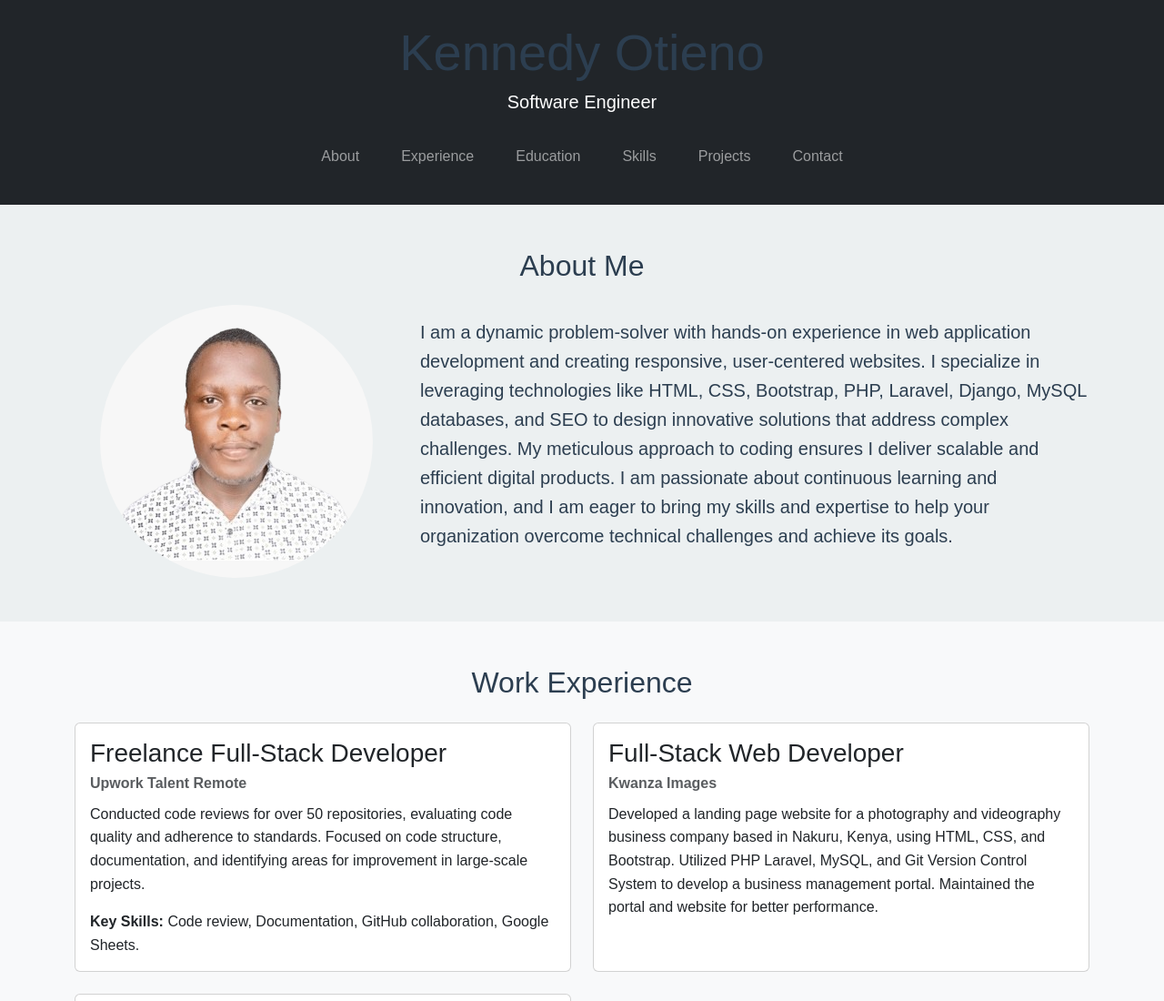
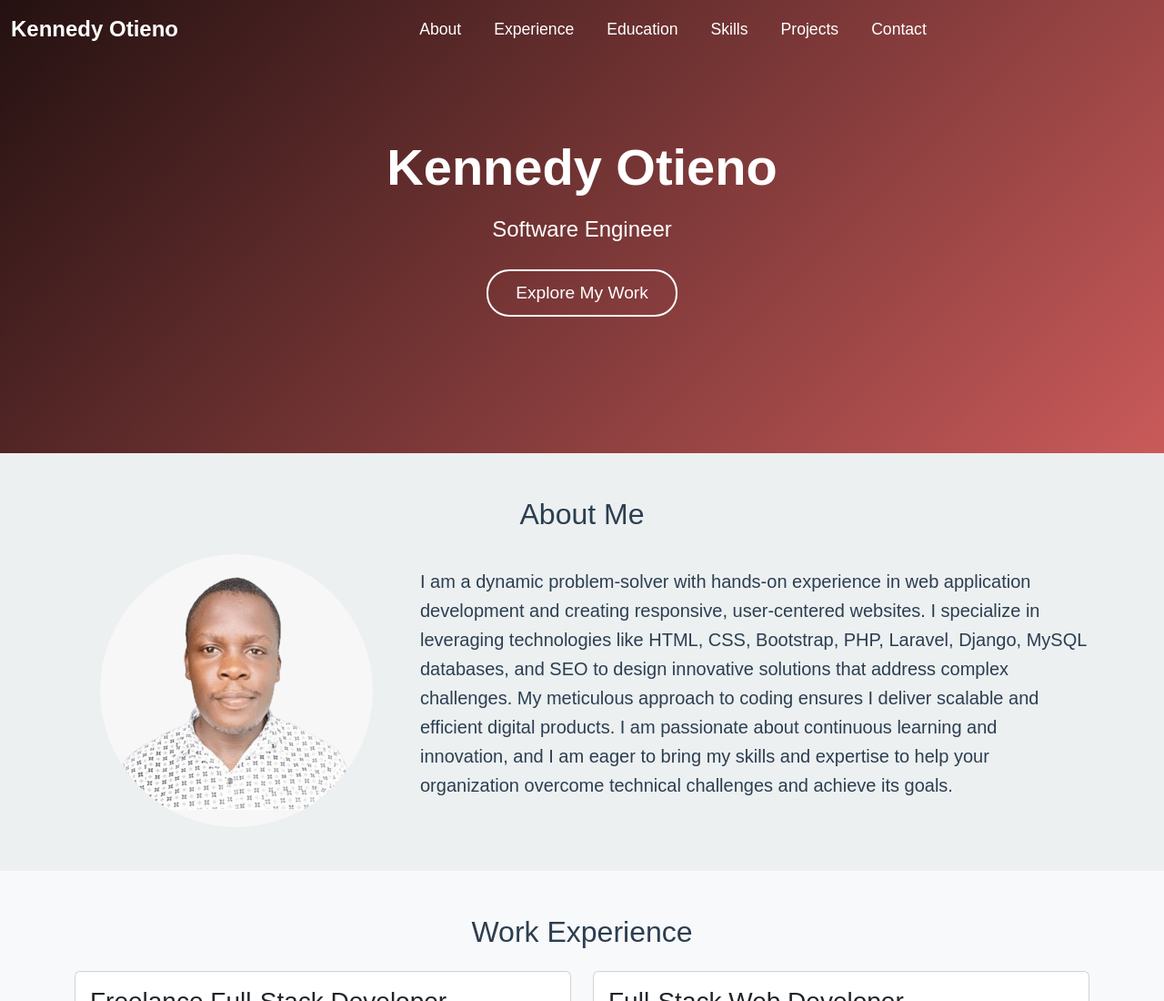
Before and after one commit to KennedyOti/devkennedy, a plain HTML site: page index.html in a window 1280 px wide. Shown: the top 1100 px of the page at 91% size. Drawn offline with nearby package versions, Linux system fonts and the light colour scheme.

Commit message:
home updates

```diff
--- a/assets/css/styles.css
+++ b/assets/css/styles.css
@@ -26,44 +26,72 @@ a:hover {
   text-decoration: underline;
 }
 
-/* Header */
-header {
-  background-color: #2c3e50; /* Dark Blue-Gray */
-  color: #ecf0f1; /* Light Gray */
-  padding: 20px 0;
-  text-align: center;
+/* Header Section */
+.header-section {
+  background: linear-gradient(
+    135deg,
+    #241111,
+    #ca5a5a
+  ); /* Gradient background with muted red colors */
+  padding: 150px 0; /* Increased padding for a spacious look */
+  position: relative;
+  overflow: hidden;
 }
 
-header h1 {
-  margin: 0;
-  font-size: 2.5rem;
+.header-section h1 {
+  font-size: 3.5rem; /* Larger heading */
+  font-weight: bold;
+  margin-bottom: 20px;
+  color: #ffffff; /* White text for contrast */
 }
 
-header p {
-  margin: 5px 0;
-  font-size: 1.2rem;
+.header-section .lead {
+  font-size: 1.5rem; /* Larger subtitle */
+  margin-bottom: 30px;
+  color: #ffffff; /* White text for contrast */
 }
 
-header nav ul {
-  list-style: none;
-  padding: 0;
-  margin: 10px 0 0;
+.header-section .btn {
+  font-size: 1.2rem;
+  padding: 10px 30px;
+  border-radius: 25px;
+  border: 2px solid #ffffff; /* White border */
+  color: #ffffff; /* White text */
+  background-color: transparent; /* Transparent background */
+  transition: all 0.3s ease;
 }
 
-header nav ul li {
-  display: inline;
-  margin: 0 15px;
+.header-section .btn:hover {
+  background-color: #ffffff; /* White background on hover */
+  color: #8b0000; /* Deep maroon text on hover */
 }
 
-header nav ul li a {
-  color: #ecf0f1; /* Light Gray */
-  font-weight: bold;
+/* Navbar */
+.navbar {
+  background-color: transparent; /* Transparent by default */
+  transition: background-color 0.3s ease;
 }
 
-header nav ul li a:hover {
-  color: #3498db; /* Bright Blue */
+.navbar.scrolled {
+  background-color: #8b0000; /* Deep maroon when scrolled */
 }
 
+.navbar-brand {
+  font-size: 1.5rem;
+  font-weight: bold;
+  color: #ffffff; /* White text */
+}
+
+.navbar-nav .nav-link {
+  font-size: 1.1rem;
+  margin: 0 10px;
+  color: #ffffff; /* White text */
+  transition: color 0.3s ease;
+}
+
+.navbar-nav .nav-link:hover {
+  color: #ffd700; /* Gold highlight color on hover */
+}
 /* Sections */
 .section {
   padding: 50px 0;
--- a/assets/js/script.js
+++ b/assets/js/script.js
@@ -0,0 +1,9 @@
+// Add scroll event listener to the window
+window.addEventListener("scroll", function () {
+  const navbar = document.querySelector(".navbar");
+  if (window.scrollY > 50) {
+    navbar.classList.add("scrolled");
+  } else {
+    navbar.classList.remove("scrolled");
+  }
+});
--- a/index.html
+++ b/index.html
@@ -19,12 +19,18 @@
   </head>
   <body>
     <!-- Header Section -->
-    <header class="bg-dark text-white text-center py-4">
+<header class="header-section text-white text-center">
   <div class="container">
-        <h1 class="display-4">Kennedy Otieno</h1>
-        <p class="lead">Software Engineer</p>
-        <nav class="navbar navbar-expand-lg navbar-dark">
+    <h1 class="display-4 mb-3">Kennedy Otieno</h1>
+    <p class="lead mb-4">Software Engineer</p>
+    <a href="#about" class="btn btn-outline-light btn-lg">Explore My Work</a>
+  </div>
+</header>
+
+<!-- Navbar -->
+<nav class="navbar navbar-expand-lg navbar-dark fixed-top">
   <div class="container-fluid">
+    <a class="navbar-brand" href="#">Kennedy Otieno</a>
     <button
       class="navbar-toggler"
       type="button"
@@ -36,10 +42,7 @@
     >
       <span class="navbar-toggler-icon"></span>
     </button>
-            <div
-              class="collapse navbar-collapse justify-content-center"
-              id="navbarNav"
-            >
+    <div class="collapse navbar-collapse justify-content-center" id="navbarNav">
       <ul class="navbar-nav">
         <li class="nav-item">
           <a class="nav-link" href="#about">About</a>
@@ -63,9 +66,6 @@
     </div>
   </div>
 </nav>
-      </div>
-    </header>
-
     <!-- About Section -->
     <section id="about" class="py-5">
       <div class="container">
@@ -340,6 +340,6 @@
     <!-- Bootstrap JS -->
     <script src="https://cdn.jsdelivr.net/npm/bootstrap@5.3.0/dist/js/bootstrap.bundle.min.js"></script>
     <!-- Custom JS -->
-    <script src="script.js"></script>
+    <script src="assets/js/script.js"></script>
   </body>
 </html>
```
Lines whose indentation alone changed are shown as unchanged.
